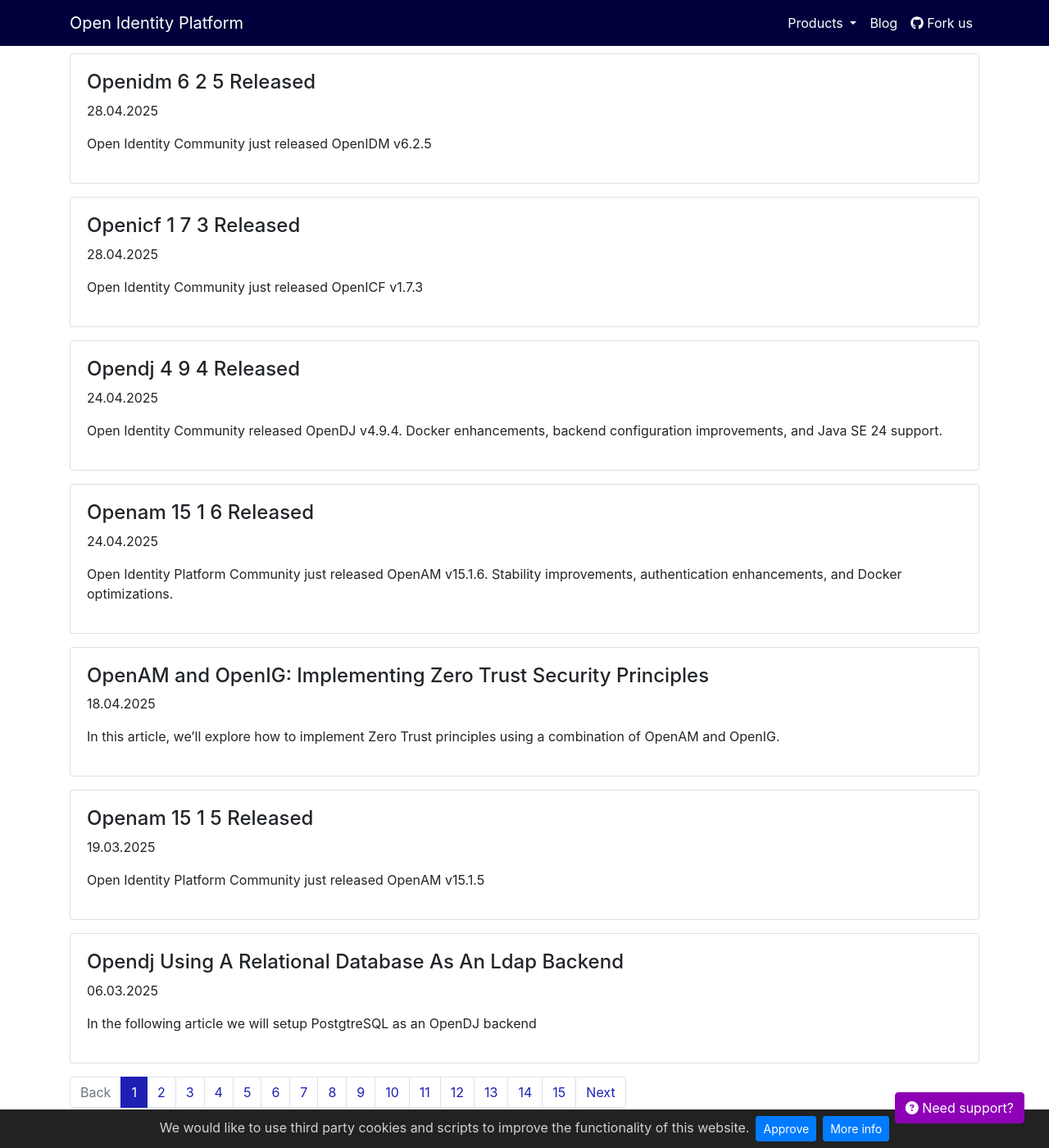
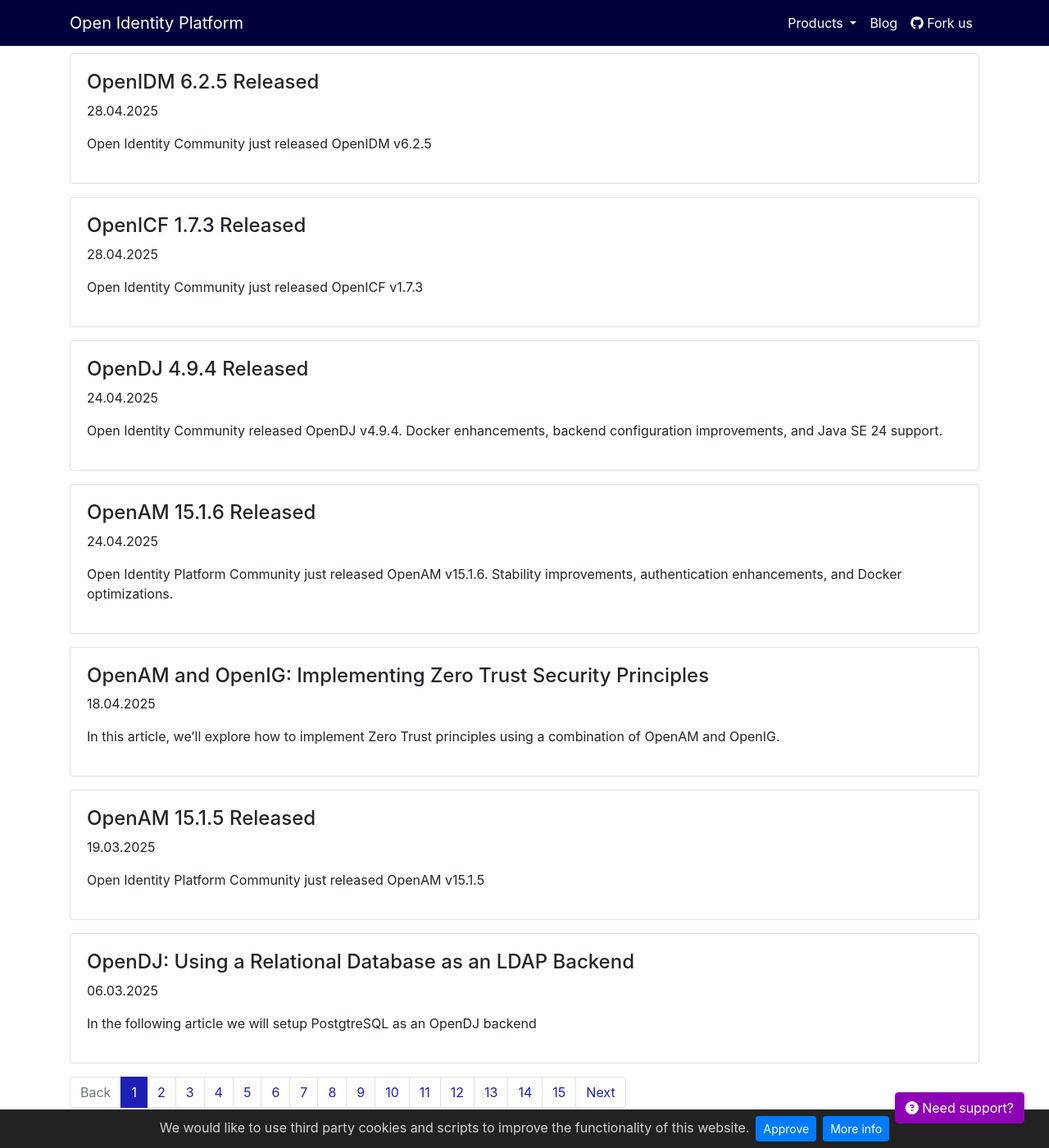
Before and after one commit to OpenIdentityPlatform/OpenIdentityPlatform.org, a Jekyll site: the page built from blog/index.html, in a window 1280 px wide and 1400 px high, scrolled down 619 px. Shown: the whole window at 82% size. Built offline with Jekyll 4.4.1, drawn with Linux system fonts in a browser that asks for light colours; nearby versions of some CDN libraries; the list of posts is cut into pages by our own code.

Commit message:
change product-about page

```diff
--- a/_includes/product-about.html
+++ b/_includes/product-about.html
@@ -2,10 +2,12 @@
     <h4>About:</h4>
     <ul>
         {% assign i = 0 %}
-        {% for post in site.data.blogposts %}
+        {% for post in site.posts %}
             {% if post.products contains page.product %}
                 <li>
-                    <a href="{{post.link}}">{{post.title}}</a>
+                    <a href="{{post.url}}">
+                        {%- if post.landing-title -%} {{ post.landing-title }} {%- else -%}{{ post.title}}{%- endif -%}
+                    </a>
                 </li>
                 {% assign i = i | plus: 1 %}
                 {% if i > 15 %}
--- a/blog/index.html
+++ b/blog/index.html
@@ -16,7 +16,7 @@
   <div class="card-body">
     <h4>
       <a class="blogpost" href="{{post.url}}">
-        {{post.title}}
+        {%- if post.landing-title -%} {{ post.landing-title }} {%- else -%}{{ post.title}}{%- endif -%}
       </a>
     </h4>
     <p>{{post.date |  date: "%d.%m.%Y" }}</p>
--- a/index.html
+++ b/index.html
@@ -46,7 +46,7 @@
 <div class="card mb-3">
   <div class="card-body">
     <h4>
-      {{post.title}}
+      {%- if post.landing-title -%} {{ post.landing-title }} {%- else -%}{{ post.title}}{%- endif -%}
     </h4>
     <p>{{post.description}}</p>
   </div>
--- a/migrate-to-posts.py
+++ b/migrate-to-posts.py
@@ -60,7 +60,7 @@
                 last_changed = get_last_git_change_date(file_path)
                 print(f"File: {file_path}, Last Changed: {last_changed if last_changed else 'Not tracked or no commits'}")
                 #copy_file(file_path, target_dir, last_changed)
-                change_src_file_contents(file_path, last_changed)
+                #change_src_file_contents(file_path, last_changed)
 
 if __name__ == "__main__":
     src_dir = "./blog"  # Current directory
```
